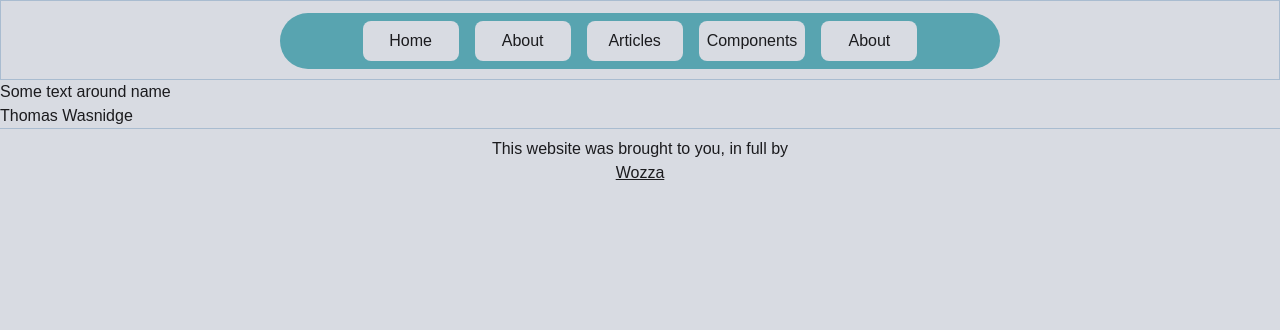
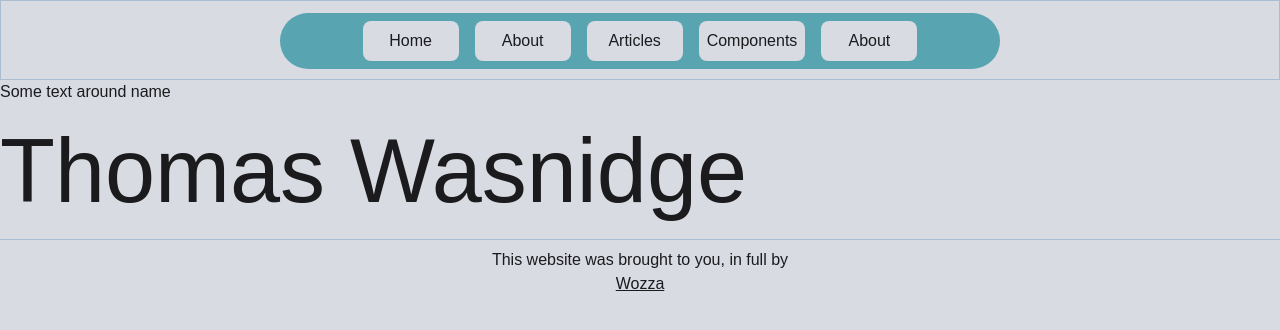
Before and after one commit to wozza0212/next-js-portfolio, a Next.js app in the folder my-app/: page / in a window 1280 px wide. Shown: the top 330 px of the page. Built offline with nearby package versions, Linux system fonts and the light colour scheme; a web font is replaced by a local one.

Commit message:
customize font size

```diff
--- a/my-app/src/app/homepage.module.css
+++ b/my-app/src/app/homepage.module.css
@@ -1,3 +1,3 @@
-.bitcoinGridDouble {
+.coolNameFont {
   font-size: 90px;
 }
--- a/my-app/src/app/page.tsx
+++ b/my-app/src/app/page.tsx
@@ -17,7 +17,9 @@ export default function Home() {
       <main>
         <div>
           <p>Some text around name</p>
-          <p className={bitcoinGridDouble.className}>Thomas Wasnidge</p>
+          <div className={styles.coolNameFont}>
+            <p className={bitcoinGridDouble.className}>Thomas Wasnidge</p>
+          </div>
         </div>
       </main>
     </div>
```
